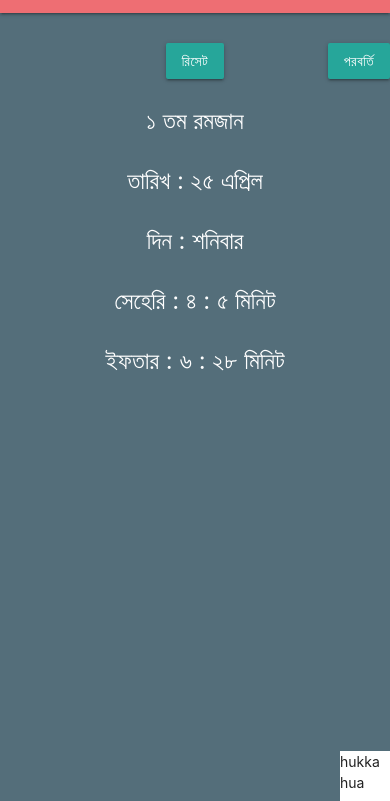
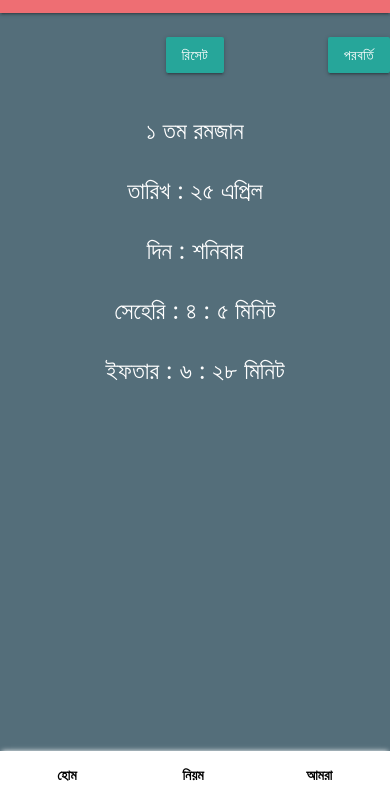
Before and after one commit to naieem/Mobile-Rojaschedule, a plain HTML site: page index.html in a window 390 px wide. Shown: the part 43-844 px from the top of the page. Drawn offline with Linux system fonts and the light colour scheme; some packages are replaced by stand-ins of ours; files whose address does not match are found by name.

Commit message:
positioning goin on

```diff
--- a/css/style.css
+++ b/css/style.css
@@ -1,68 +1,57 @@
-html{
-    height:100%;
-}
-body{
+html {
   height: 100%;
 }
-.main-container{
+body {
+  height: 100%;
+}
+.main-container {
   position: relative;
   width: 100%;
+  margin-top: 100px;
 }
-#app{
+#app {
   position: relative;
   height: 100%;
 }
-.info-container{
-    /* position: absolute;
-    top: 50%;
-    left: 50%;
-    transform: translate(-50%, -50%);
-    width: 100%; */
+.text-bold {
+  font-weight: bold;
+  font-size: 20px;
 }
-.text-bold{
-    font-weight: bold;
-    font-size: 20px;;
-}
-.info-font{
+.info-font {
   font-size: 24px;
 }
-.nav-container{
+.nav-container {
   margin-top: 30px;
 }
-.height-inherit{
+.height-inherit {
   height: inherit;
 }
-.vertically-center{
-    text-align:center;
+.vertically-center {
+  text-align: center;
 }
-.position-relative{
+.position-relative {
   position: relative;
 }
-.mobile-bottom-nav {
+/* bottom nav styling */
+.bottom-nav-container {
+  background-color: #fff;
+  height: 50px;
+  width: 100%;
   position: absolute;
+  right: 0;
   bottom: 0;
-    left: 0;
-    right: 0;
-    z-index: 1000;
-    will-change: transform;
-    transform: translateZ(0);
-    display: block;
-    /* height: 50px; */
-    box-shadow: 0 -2px 5px -2px #333;
-    background-color: #fff !important;
+  box-shadow: 0 -2px 5px -2px #fff;
+  padding-left: 1%;
+  padding-right: 1%;
 }
-
-.mobile-bottom-nav__item {
+.bottom-nav-wrapper{
+    width: 33%;
+    color: #000;
+    height: 100%;
     text-align: center;
-    font-size: 12px;
-    color: #000;
-    width: 22%;
-    display: inline-block;
+    position: relative;
+    padding: 13px 0;
+    font-size: 14px;
+    font-weight: bold;
+    float: left;
 }
-.mobile-bottom-nav__item--active {
-    color: red;
-}
-.mobile-bottom-nav__item-content {
-    display: flex;
-    flex-direction: column;
-}
--- a/index.html
+++ b/index.html
@@ -49,6 +49,7 @@
 
 <body class=" blue-grey darken-1">
     <div id="app">
+        <!-- top navigation bar -->
         <nav>
             <div class="nav-wrapper">
                 <div class="center">
@@ -56,21 +57,8 @@
                 </div>
             </div>
         </nav>
+        <!-- information container -->
         <div class="main-container">
-            <!-- <div class="center">
-                <span>TOre mairalbam</span>
-            </div> -->
-            <div class="row nav-container">
-                <div class="col s4 left">
-                    <a class="waves-effect waves-light btn" v-if="currentRojaIndex" v-on:click="prev">পুর্ববর্তি</a>
-                </div>
-                <div class="col s4 center">
-                    <a class="waves-effect waves-light btn " v-on:click="reset">রিসেট</a>
-                </div>
-                <div class="right">
-                    <a class="waves-effect waves-light btn" v-if="currentRojaIndex < 29" v-on:click="next">পরবর্তি</a>
-                </div>
-            </div>
             <div class="info-container center info-font white-text">
                 <div class="container position-relative">
                     <div class="row vertically-center">
@@ -92,8 +80,31 @@
                 </div>
             </div>
         </div>
-        <div style="background-color:#fff;height:50px;width:50px;position:absolute;right:0;bottom:0">
-            <span>hukka hua</span>
+        <!-- previous next button container -->
+        <div style="position: absolute;top: 50px;width: 100%;">
+            <div class="row nav-container">
+                <div class="col s4 left">
+                    <a class="waves-effect waves-light btn" v-if="currentRojaIndex" v-on:click="prev">পুর্ববর্তি</a>
+                </div>
+                <div class="col s4 center">
+                    <a class="waves-effect waves-light btn " v-on:click="reset">রিসেট</a>
+                </div>
+                <div class="right">
+                    <a class="waves-effect waves-light btn" v-if="currentRojaIndex < 29" v-on:click="next">পরবর্তি</a>
+                </div>
+            </div>
+        </div>
+        <!-- bottom navigarion bar -->
+        <div class="bottom-nav-container">
+            <div class="bottom-nav-wrapper">
+                <span>হোম</span>
+            </div>
+            <div class="bottom-nav-wrapper">
+                <span>নিয়ম</span>
+            </div>
+            <div class="bottom-nav-wrapper">
+                <span>আমরা</span>
+            </div>
         </div>
         <!--<nav class="mobile-bottom-nav">
             <div class="mobile-bottom-nav__item mobile-bottom-nav__item--active">
```
Lines whose indentation alone changed are shown as unchanged.
